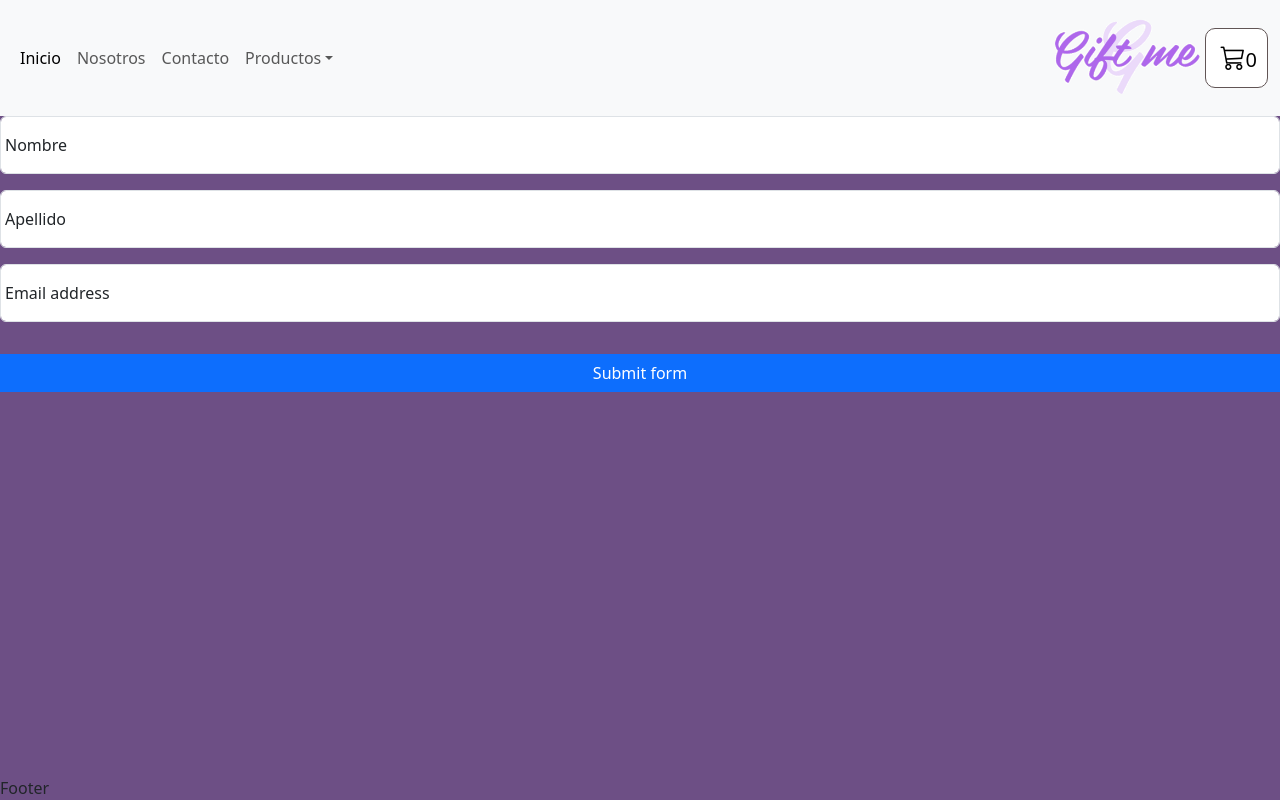
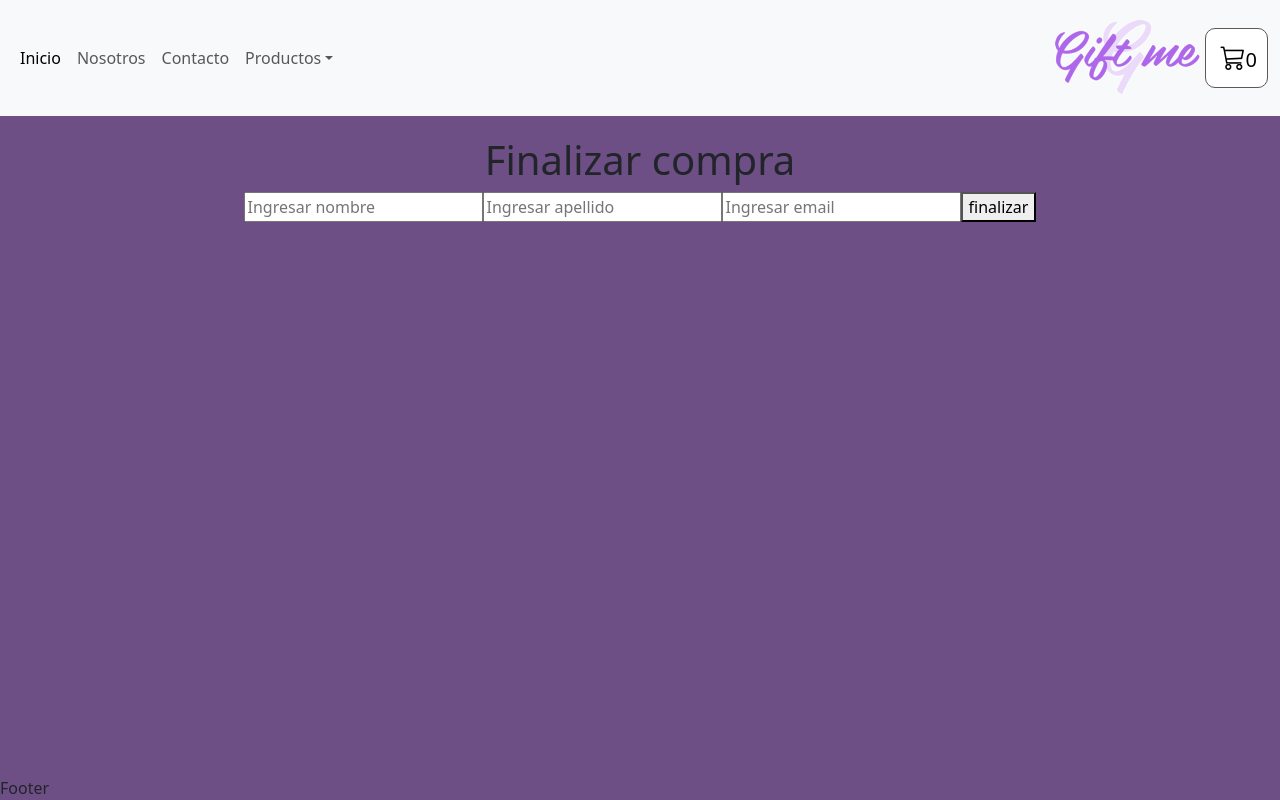
Before and after one commit to anaprograma/EntregaFinal3React-salas-ana, a React (Vite) app: page /checkout in a window 1280 px wide. Built offline with nearby package versions, Linux system fonts and the light colour scheme.

Commit message:
realice el checkout

```diff
--- a/package.json
+++ b/package.json
@@ -17,6 +17,7 @@
     "react": "^18.2.0",
     "react-bootstrap": "^2.8.0",
     "react-dom": "^18.2.0",
+    "react-hook-form": "^7.47.0",
     "react-router-dom": "^6.15.0",
     "yup": "^1.3.2"
   },
--- a/src/components/CheckOut/checkout.css
+++ b/src/components/CheckOut/checkout.css
@@ -0,0 +1,10 @@
+.form-checkout {
+  width: 30%;
+}
+.container-form {
+  padding-top: 20px;
+  display: flex;
+  justify-content: center;
+  flex-direction: column;
+  align-items: center;
+}
--- a/src/components/CheckOut/index.jsx
+++ b/src/components/CheckOut/index.jsx
@@ -1,84 +1,58 @@
 import React from "react";
 import "./checkout.css";
-import { Formik } from "formik";
-import * as yup from "yup";
+import { useForm } from "react-hook-form";
 import { useState } from "react";
-const yupSchema = yup
-  .object({
-    name: yup.string().min(2).max(12).required(),
-    surname: yup.string().min(2).max(12).required(),
-    email: yup.string().email().required(),
-  })
-  .required();
+import { addDoc, collection } from "firebase/firestore";
+import { db } from "../../firebase/firebaseConfig";
+import { useCart } from "../../Context/CartContext";
 
 const CheckOut = () => {
-  const [orderNumber, setOrderNumber] = useState(null);
+  const { cart, clearCart } = useCart();
+  const [pedidoid, setPedidoid] = useState("");
   //HANDLE ON SUBMIT
-  const submitHandler = (values, resetForm) => {
-    console.log(values);
+  const { register, handleSubmit } = useForm();
+  const pedidos = (data) => {
+    const pedido = {
+      cliente: data,
+      productos: cart,
+    };
+    console.log(pedido);
+    const pedidosRef = collection(db, "pedidos");
+    addDoc(pedidosRef, pedido).then((doc) => {
+      setPedidoid(doc.id);
+      clearCart();
+    });
+  };
+  if (pedidoid) {
+    return (
+      <div className="container">
+        <h2>Gracias por tu compra</h2>
+        <p>Su numero de orden es : {pedidoid}</p>
+      </div>
+    );
+  }
 
-    resetForm();
-  };
   return (
     <div className="container-form">
-      <Formik
-        initialValues={{ name: "", surname: "", email: "" }}
-        onSubmit={(values, { resetForm }) => submitHandler(values, resetForm)}
-        validationSchema={yupSchema}
-      >
-        {({
-          values,
-          errors,
-          touched,
-          handleChange,
-          handleBlur,
-          handleSubmit,
-          isValid,
-          dirty,
-        }) => (
-          <form className="form-checkout row g-3" onSubmit={handleSubmit}>
-            <div className="form-floating ">
-              <input
-                type="text"
-                name="name"
-                className="form-control"
-                id="floatingPassword"
-                placeholder="Nombre"
-                value={values.name}
-                onChange={handleChange}
-              />
-              <label htmlFor="floatingPassword">Nombre</label>
-            </div>
-            <div className="form-floating">
-              <input
-                type="text"
-                name="surname"
-                className="form-control"
-                id="floatingSurname"
-                placeholder="Apellido"
-                value={values.apellido}
-                onChange={handleChange}
-              />
-              <label htmlFor="floatingPassword">Apellido</label>
-            </div>
-            <div className="form-floating mb-3">
-              <input
-                name="email"
-                type="email"
-                className="form-control"
-                id="floatingInput"
-                placeholder="name@example.com"
-                value={values.email}
-                onChange={handleChange}
-              />
-              <label htmlFor="floatingInput">Email address</label>
-            </div>
-            <button className="btn btn-primary" type="submit">
-              Submit form
-            </button>
-          </form>
-        )}
-      </Formik>
+      <h1>Finalizar compra</h1>
+      <form className="form" onSubmit={handleSubmit(pedidos)}>
+        <input
+          typeof="text"
+          placeholder="Ingresar nombre"
+          {...register("nombre")}
+        ></input>
+        <input
+          typeof="text"
+          placeholder="Ingresar apellido"
+          {...register("apellido")}
+        ></input>
+        <input
+          typeof="text"
+          placeholder="Ingresar email"
+          {...register("email")}
+        ></input>
+        <button typeof="submit">finalizar</button>
+      </form>
     </div>
   );
 };
```
Also changed, not shown: 1 other file (tests, documents, lock files or other folders).
